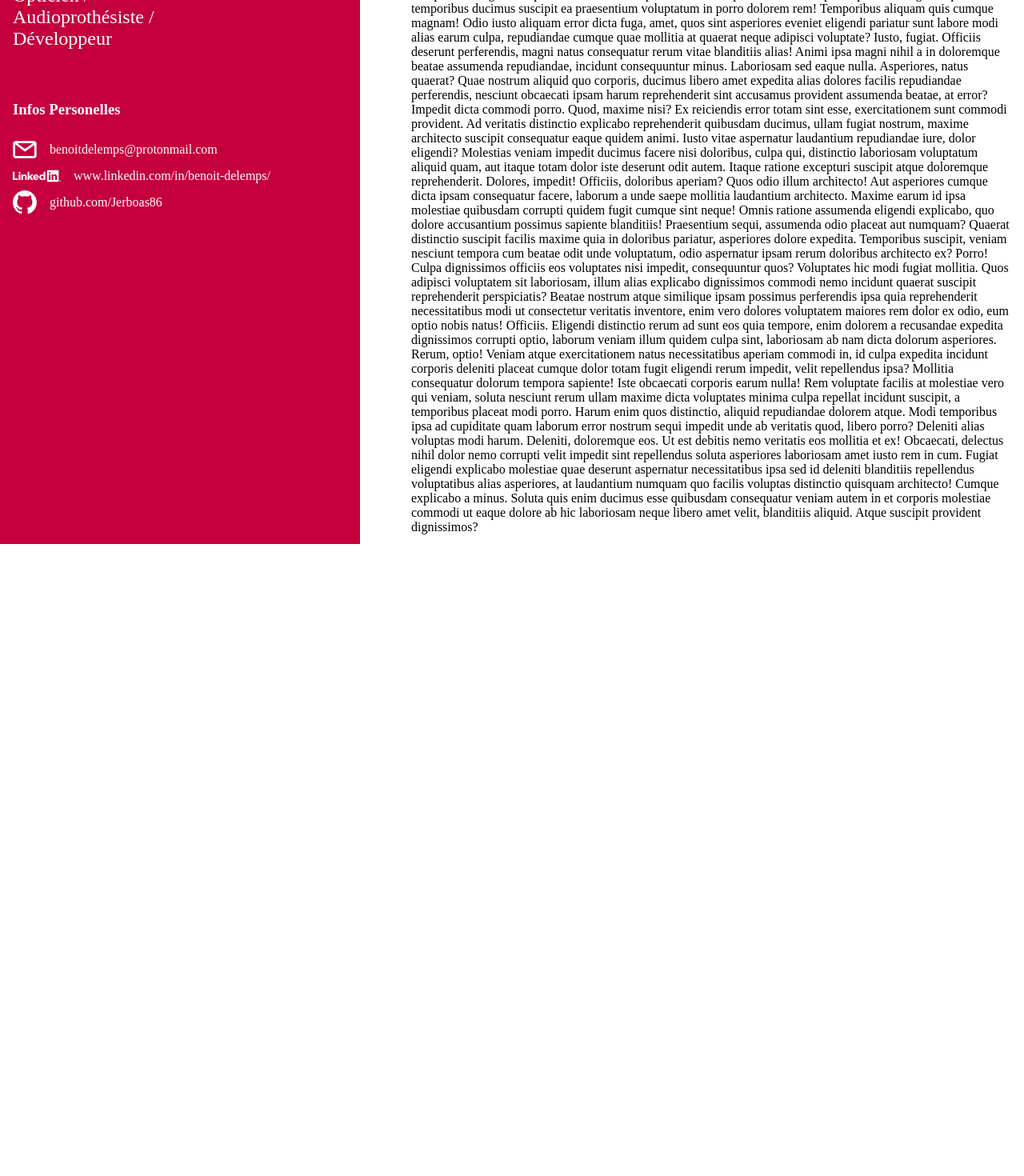
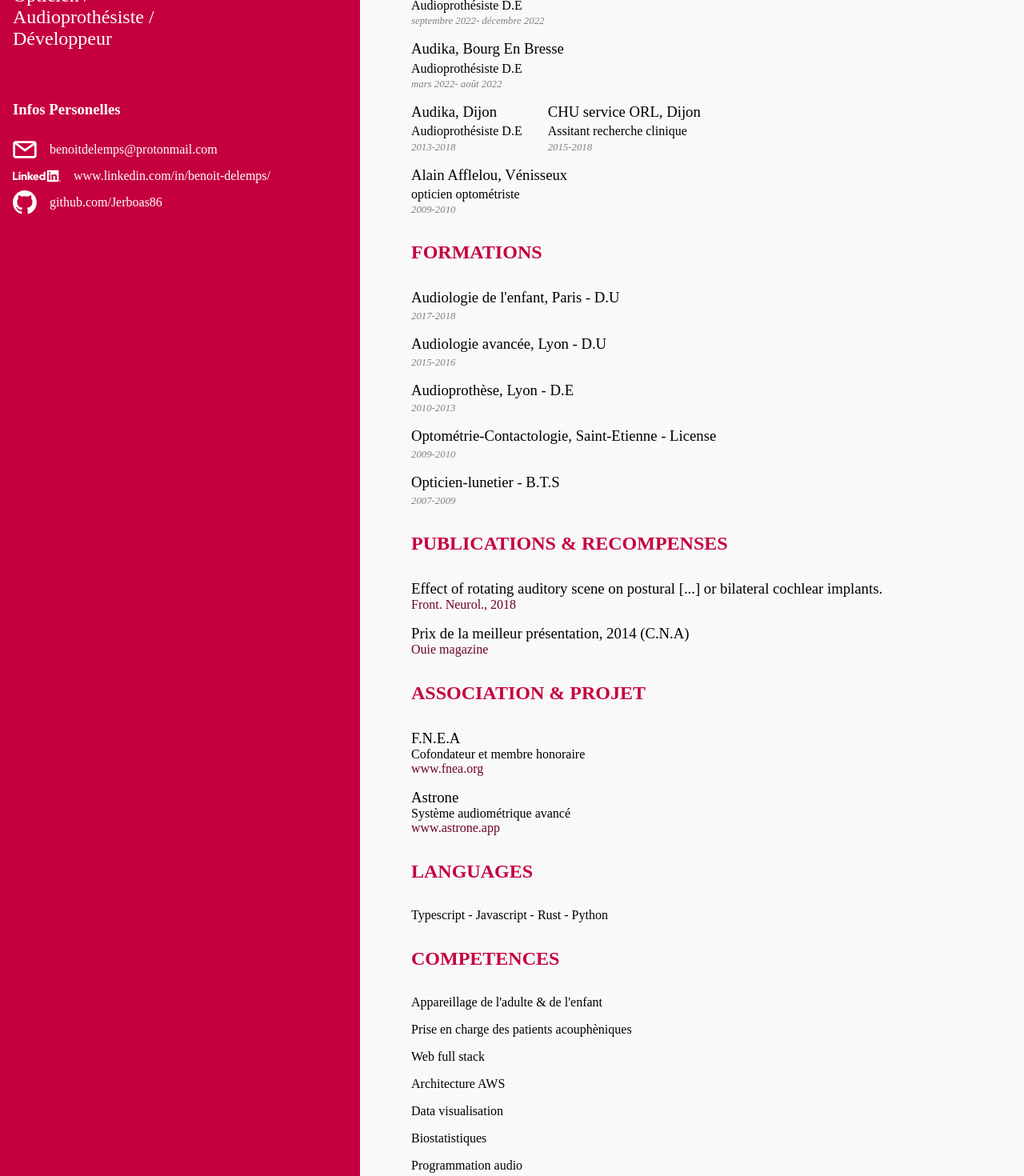
Before and after one commit to Jerboas86/perso, a SvelteKit app: page / in a window 1280 px wide. Shown: the part 120-1590 px from the top of the page at 80% size. Before the commit the page ends 800 px from the top, so only its background shows below. Built offline with nearby package versions, Linux system fonts and the light colour scheme.

Commit message:
implement main

```diff
--- a/src/routes/+page.svelte
+++ b/src/routes/+page.svelte
@@ -32,55 +32,129 @@
 	</header>
 
 	<main>
-		Lorem, ipsum dolor sit amet consectetur adipisicing elit. Illum sed sint doloribus eum rerum
-		tempora? Deleniti aliquam totam excepturi minus, eligendi quas magnam, delectus dicta magni
-		praesentium, culpa architecto vero? Ex nemo eum dicta. Tempora, voluptas laboriosam quis totam
-		quisquam odit enim, nihil modi iste provident natus dolore, eos commodi beatae quia impedit
-		incidunt similique voluptate deleniti omnis architecto hic. Nihil voluptatibus fugit cum ipsa!
-		Veritatis nemo repudiandae et tempora minima voluptates pariatur, eligendi quasi temporibus
-		ducimus suscipit ea praesentium voluptatum in porro dolorem rem! Temporibus aliquam quis cumque
-		magnam! Odio iusto aliquam error dicta fuga, amet, quos sint asperiores eveniet eligendi
-		pariatur sunt labore modi alias earum culpa, repudiandae cumque quae mollitia at quaerat neque
-		adipisci voluptate? Iusto, fugiat. Officiis deserunt perferendis, magni natus consequatur rerum
-		vitae blanditiis alias! Animi ipsa magni nihil a in doloremque beatae assumenda repudiandae,
-		incidunt consequuntur minus. Laboriosam sed eaque nulla. Asperiores, natus quaerat? Quae nostrum
-		aliquid quo corporis, ducimus libero amet expedita alias dolores facilis repudiandae
-		perferendis, nesciunt obcaecati ipsam harum reprehenderit sint accusamus provident assumenda
-		beatae, at error? Impedit dicta commodi porro. Quod, maxime nisi? Ex reiciendis error totam sint
-		esse, exercitationem sunt commodi provident. Ad veritatis distinctio explicabo reprehenderit
-		quibusdam ducimus, ullam fugiat nostrum, maxime architecto suscipit consequatur eaque quidem
-		animi. Iusto vitae aspernatur laudantium repudiandae iure, dolor eligendi? Molestias veniam
-		impedit ducimus facere nisi doloribus, culpa qui, distinctio laboriosam voluptatum aliquid quam,
-		aut itaque totam dolor iste deserunt odit autem. Itaque ratione excepturi suscipit atque
-		doloremque reprehenderit. Dolores, impedit! Officiis, doloribus aperiam? Quos odio illum
-		architecto! Aut asperiores cumque dicta ipsam consequatur facere, laborum a unde saepe mollitia
-		laudantium architecto. Maxime earum id ipsa molestiae quibusdam corrupti quidem fugit cumque
-		sint neque! Omnis ratione assumenda eligendi explicabo, quo dolore accusantium possimus sapiente
-		blanditiis! Praesentium sequi, assumenda odio placeat aut numquam? Quaerat distinctio suscipit
-		facilis maxime quia in doloribus pariatur, asperiores dolore expedita. Temporibus suscipit,
-		veniam nesciunt tempora cum beatae odit unde voluptatum, odio aspernatur ipsam rerum doloribus
-		architecto ex? Porro! Culpa dignissimos officiis eos voluptates nisi impedit, consequuntur quos?
-		Voluptates hic modi fugiat mollitia. Quos adipisci voluptatem sit laboriosam, illum alias
-		explicabo dignissimos commodi nemo incidunt quaerat suscipit reprehenderit perspiciatis? Beatae
-		nostrum atque similique ipsam possimus perferendis ipsa quia reprehenderit necessitatibus modi
-		ut consectetur veritatis inventore, enim vero dolores voluptatem maiores rem dolor ex odio, eum
-		optio nobis natus! Officiis. Eligendi distinctio rerum ad sunt eos quia tempore, enim dolorem a
-		recusandae expedita dignissimos corrupti optio, laborum veniam illum quidem culpa sint,
-		laboriosam ab nam dicta dolorum asperiores. Rerum, optio! Veniam atque exercitationem natus
-		necessitatibus aperiam commodi in, id culpa expedita incidunt corporis deleniti placeat cumque
-		dolor totam fugit eligendi rerum impedit, velit repellendus ipsa? Mollitia consequatur dolorum
-		tempora sapiente! Iste obcaecati corporis earum nulla! Rem voluptate facilis at molestiae vero
-		qui veniam, soluta nesciunt rerum ullam maxime dicta voluptates minima culpa repellat incidunt
-		suscipit, a temporibus placeat modi porro. Harum enim quos distinctio, aliquid repudiandae
-		dolorem atque. Modi temporibus ipsa ad cupiditate quam laborum error nostrum sequi impedit unde
-		ab veritatis quod, libero porro? Deleniti alias voluptas modi harum. Deleniti, doloremque eos.
-		Ut est debitis nemo veritatis eos mollitia et ex! Obcaecati, delectus nihil dolor nemo corrupti
-		velit impedit sint repellendus soluta asperiores laboriosam amet iusto rem in cum. Fugiat
-		eligendi explicabo molestiae quae deserunt aspernatur necessitatibus ipsa sed id deleniti
-		blanditiis repellendus voluptatibus alias asperiores, at laudantium numquam quo facilis voluptas
-		distinctio quisquam architecto! Cumque explicabo a minus. Soluta quis enim ducimus esse
-		quibusdam consequatur veniam autem in et corporis molestiae commodi ut eaque dolore ab hic
-		laboriosam neque libero amet velit, blanditiis aliquid. Atque suscipit provident dignissimos?
+		<div class="experiences">
+			<h2>EXPERIENCES</h2>
+			<div class="job">
+				<h3>Audika, Lyon</h3>
+				<p>Audioprothésiste D.E</p>
+				<p class="date">septembre 2022- décembre 2022</p>
+			</div>
+			<div class="job">
+				<h3>Audika, Bourg En Bresse</h3>
+				<p>Audioprothésiste D.E</p>
+				<p class="date">mars 2022- août 2022</p>
+			</div>
+			<div class="epoch">
+				<div class="job">
+					<h3>Audika, Dijon</h3>
+					<p>Audioprothésiste D.E</p>
+					<p class="date">2013-2018</p>
+				</div>
+				<div class="job">
+					<h3>CHU service ORL, Dijon</h3>
+					<p>Assitant recherche clinique</p>
+					<p class="date">2015-2018</p>
+				</div>
+			</div>
+
+			<div class="job">
+				<h3>Alain Afflelou, Vénisseux</h3>
+				<p>opticien optométriste</p>
+				<p class="date">2009-2010</p>
+			</div>
+		</div>
+
+		<div class="formations">
+			<h2>FORMATIONS</h2>
+			<div class="certif">
+				<h3>Audiologie de l'enfant, Paris - D.U</h3>
+				<p class="date">2017-2018</p>
+			</div>
+			<div class="certif">
+				<h3>Audiologie avancée, Lyon - D.U</h3>
+				<p class="date">2015-2016</p>
+			</div>
+			<div class="certif">
+				<h3>Audioprothèse, Lyon - D.E</h3>
+				<p class="date">2010-2013</p>
+			</div>
+			<div class="certif">
+				<h3>Optométrie-Contactologie, Saint-Etienne - License</h3>
+				<p class="date">2009-2010</p>
+			</div>
+			<div class="certif">
+				<h3>Opticien-lunetier - B.T.S</h3>
+				<p class="date">2007-2009</p>
+			</div>
+		</div>
+
+		<div class="publications">
+			<h2>PUBLICATIONS & RECOMPENSES</h2>
+			<div class="pub">
+				<h3>Effect of rotating auditory scene on postural [...] or bilateral cochlear implants.</h3>
+				<a href="https://pubmed.ncbi.nlm.nih.gov/30505289/">Front. Neurol., 2018</a>
+			</div>
+			<div class="pub">
+				<h3>Prix de la meilleur présentation, 2014 (C.N.A)</h3>
+				<a
+					href="https://www.ouiemagazine.net/2014/04/07/congres-des-audioprothesistes-yaniv-zini-prix-du-college-national-daudioprothese/"
+					>Ouie magazine</a
+				>
+			</div>
+		</div>
+
+		<div class="associations">
+			<h2>ASSOCIATION & PROJET</h2>
+			<div class="asso">
+				<h3>F.N.E.A</h3>
+				<p>Cofondateur et membre honoraire</p>
+				<a href="https://www.fnea.org">www.fnea.org</a>
+			</div>
+			<div class="asso">
+				<h3>Astrone</h3>
+				<p>Système audiométrique avancé</p>
+				<a href="https://www.gimmicl.app">www.astrone.app</a>
+			</div>
+		</div>
+
+		<div class="progs">
+			<h2>LANGUAGES</h2>
+			<div class="prog">
+				<p>Typescript - Javascript - Rust - Python</p>
+			</div>
+		</div>
+
+		<div class="skills">
+			<h2>COMPETENCES</h2>
+			<div class="skill">
+				<p>Appareillage de l'adulte & de l'enfant</p>
+			</div>
+			<div class="skill">
+				<p>Prise en charge des patients acouphèniques</p>
+			</div>
+			<div class="skill">
+				<p>Web full stack</p>
+			</div>
+			<div class="skill">
+				<p>Architecture AWS</p>
+			</div>
+			<div class="skill">
+				<p>Data visualisation</p>
+			</div>
+			<div class="skill">
+				<p>Biostatistiques</p>
+			</div>
+			<div class="skill">
+				<p>Programmation audio</p>
+			</div>
+		</div>
+
+		<div class="langs">
+			<h2>LANGUES</h2>
+			<div class="lang">
+				<p>Anglais courant</p>
+			</div>
+		</div>
 	</main>
 </div>
 
@@ -89,11 +163,39 @@
 		display: flex;
 		gap: 3rem;
 		height: 100%;
+		background-color: #f9f9f9;
 	}
 
 	header,
 	main {
 		padding: 2rem 1rem;
+		display: flex;
+		flex-direction: column;
+		gap: 2rem;
+	}
+
+	.experiences,
+	.formations,
+	.publications,
+	.associations,
+	.progs,
+	.skills,
+	.langs {
+		display: flex;
+		flex-direction: column;
+		gap: 1rem;
+	}
+
+	.experiences > h2,
+	.formations > h2,
+	.publications > h2,
+	.associations > h2,
+	.progs > h2,
+	.skills > h2,
+	.langs > h2 {
+		font-weight: 800;
+		color: #c5003e;
+		margin-bottom: 1rem;
 	}
 
 	header {
@@ -117,11 +219,34 @@
 	}
 
 	a {
+		text-decoration: none;
+	}
+
+	.infos > a {
 		color: white;
-		text-decoration: none;
 		display: flex;
 		align-items: center;
 		gap: 1rem;
+	}
+
+	.job > h3,
+	.certif > h3 {
+		margin-bottom: 0.25em;
+	}
+
+	a > p {
+		transition: transform 200ms ease-in-out;
+	}
+
+	.date {
+		color: grey;
+		font-style: italic;
+		font-size: 0.8em;
+		margin-top: 0.25em;
+	}
+
+	a:hover > p {
+		transform: scale(1.05);
 	}
 
 	.infos {
@@ -129,4 +254,14 @@
 		flex-direction: column;
 		gap: 0.5rem;
 	}
+
+	.epoch {
+		display: flex;
+		gap: 2rem;
+	}
+
+	.asso > a,
+	.pub > a {
+		color: #6f0325;
+	}
 </style>
--- a/static/global.css
+++ b/static/global.css
@@ -24,11 +24,6 @@
 	font-weight: normal;
 }
 
-body {
-	height: 100vh;
-	height: 100dvh;
-}
-
 ol,
 ul {
 	list-style: none;
```
